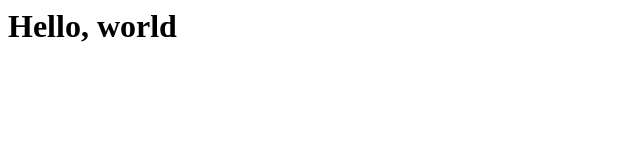
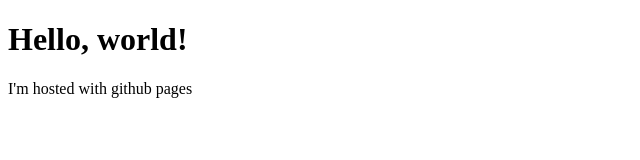
Before and after one commit to saone-pt/website, a plain HTML site: page index.html in a window 1280 px wide. Shown: the whole page, without its empty margins (0-640 px from the left). Drawn offline with Linux system fonts and the light colour scheme.

Commit message:
Update index.html

```diff
--- a/index.html
+++ b/index.html
@@ -1 +1,7 @@
-<h1> Hello, world</h1>
+<!DOCTYPE html>
+<html>
+  <body>
+    <h1>Hello, world!</h1>
+    <p>I'm hosted with github pages</p>
+  </body>
+</html>
```
